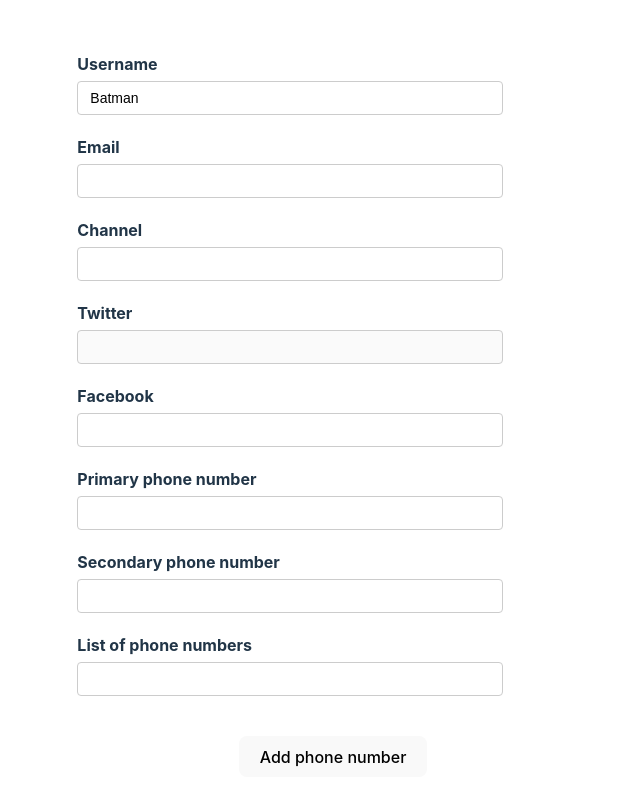
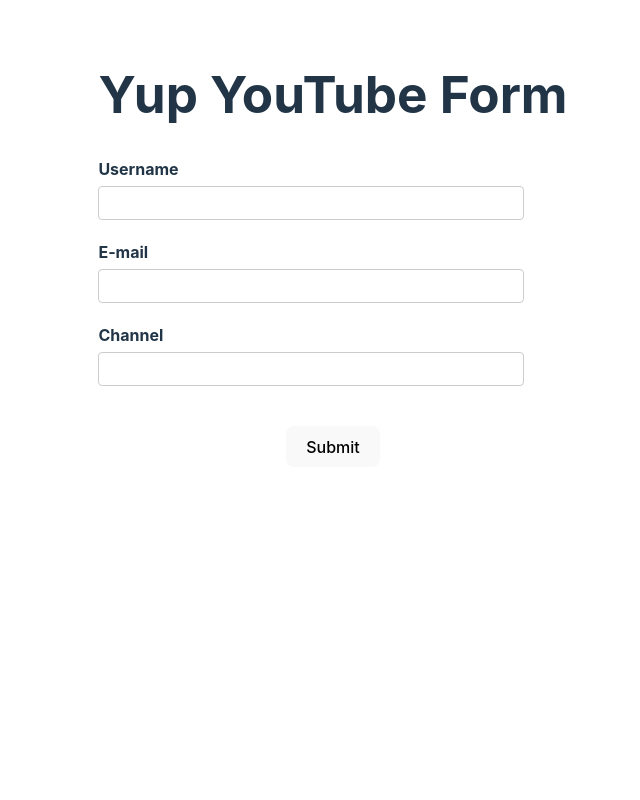
Before and after one commit to Shahrukh-elRed/react-hook-form-demo, a React (Create React App) app: page / in a window 1280 px wide. Shown: the top 800 px of the page, without its empty margins (307-947 px from the left). Built offline with nearby package versions, Linux system fonts and the light colour scheme; no server answers.

Commit message:
yup integration

```diff
--- a/package.json
+++ b/package.json
@@ -3,6 +3,7 @@
   "version": "0.1.0",
   "private": true,
   "dependencies": {
+    "@hookform/resolvers": "^3.9.0",
     "@testing-library/jest-dom": "^5.17.0",
     "@testing-library/react": "^13.4.0",
     "@testing-library/user-event": "^13.5.0",
@@ -10,7 +11,8 @@
     "react-dom": "^18.3.1",
     "react-hook-form": "^7.52.1",
     "react-scripts": "5.0.1",
-    "web-vitals": "^2.1.4"
+    "web-vitals": "^2.1.4",
+    "yup": "^1.4.0"
   },
   "scripts": {
     "start": "react-scripts start",
--- a/src/App.js
+++ b/src/App.js
@@ -1,10 +1,12 @@
 import "./App.css";
-import YoutubeForm from "./components/YoutubeForm";
+import { YupYouTubeForm } from "./components/YupYouTubeForm";
+// import YoutubeForm from "./components/YoutubeForm";
 
 function App() {
   return (
     <div>
-      <YoutubeForm />
+      {/* <YoutubeForm /> */}
+      <YupYouTubeForm />
     </div>
   );
 }
--- /dev/null
+++ b/src/components/YupYouTubeForm.jsx
@@ -0,0 +1,58 @@
+import { useForm } from "react-hook-form";
+import { yupResolver } from "@hookform/resolvers/yup";
+import * as yup from "yup";
+
+const schema = yup.object({
+  username: yup.string().required("Username is required"),
+  email: yup
+    .string()
+    .email("Email format is not valid")
+    .required("Email is required"),
+  channel: yup.string().required("Channel is required"),
+});
+
+export const YupYouTubeForm = () => {
+  const form = useForm({
+    defaultValues: {
+      username: "",
+      email: "",
+      channel: "",
+    },
+    resolver: yupResolver(schema),
+  });
+
+  const { register, handleSubmit, formState } = form;
+  const { errors } = formState;
+
+  const onSubmit = (data) => {
+    console.log(data);
+  };
+
+  return (
+    <div>
+      <h1>Yup YouTube Form</h1>
+
+      <form onSubmit={handleSubmit(onSubmit)} noValidate>
+        <div className="form-control">
+          <label htmlFor="username">Username</label>
+          <input type="text" id="username" {...register("username")} />
+          <p className="error">{errors.username?.message}</p>
+        </div>
+
+        <div className="form-control">
+          <label htmlFor="email">E-mail</label>
+          <input type="email" id="email" {...register("email")} />
+          <p className="error">{errors.email?.message}</p>
+        </div>
+
+        <div className="form-control">
+          <label htmlFor="channel">Channel</label>
+          <input type="text" id="channel" {...register("channel")} />
+          <p className="error">{errors.channel?.message}</p>
+        </div>
+
+        <button>Submit</button>
+      </form>
+    </div>
+  );
+};
```
Also changed, not shown: 1 other file (tests, documents, lock files or other folders).
